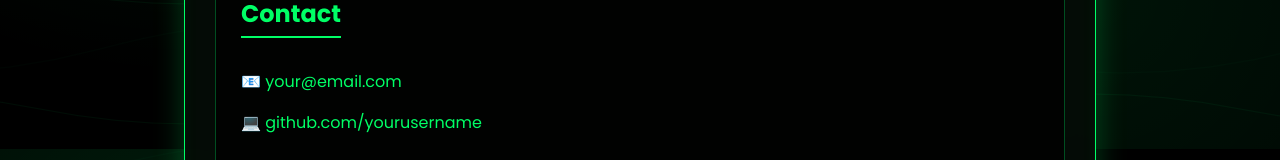
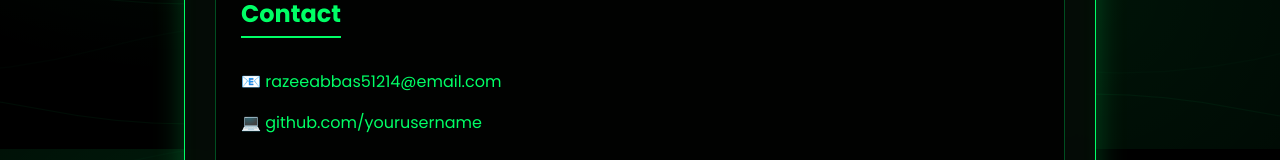
Before and after one commit to RazeeAbbas/miniportfolio, a plain HTML site: page index.html in a window 1280 px wide. Shown: the part 1451-1611 px from the top of the page. Drawn offline with Linux system fonts and the light colour scheme.

Commit message:
Update email address in index.html

```diff
--- a/index.html
+++ b/index.html
@@ -88,7 +88,7 @@
         <p>
             📧
             <a href="mailto:razeeabbas51214@email.com">
-                your@email.com
+                razeeabbas51214@email.com
             </a>
         </p>
 
```
